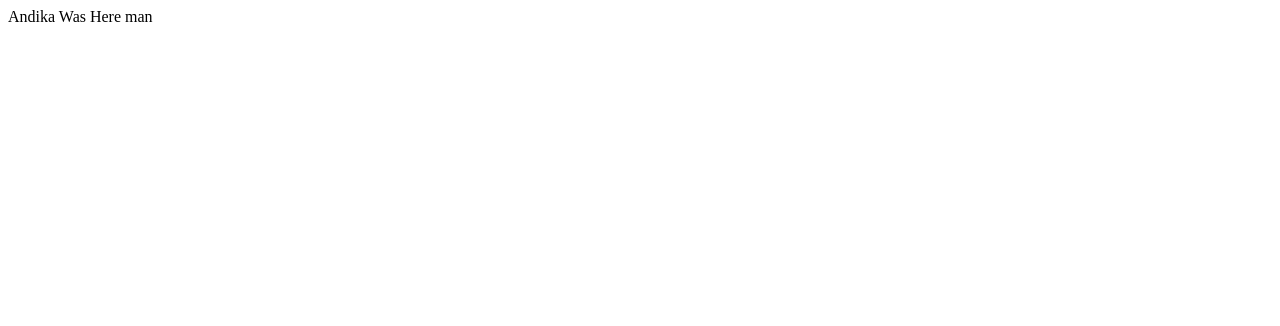
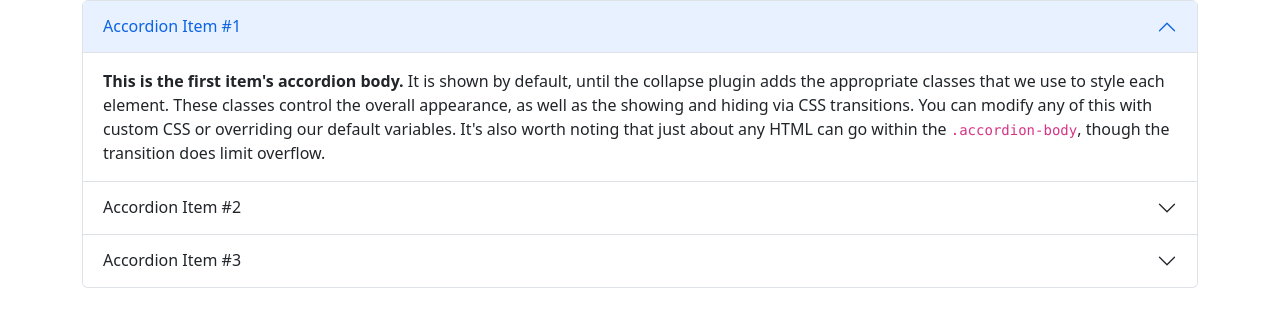
Before and after one commit to gsnipedev/andika-biz, a Nuxt app: page / in a window 1280 px wide. Shown: the top 326 px of the page. Built offline with nearby package versions, Linux system fonts and the light colour scheme.

Commit message:
integrate bootstrap 5 via cdn

```diff
--- a/app.vue
+++ b/app.vue
@@ -1,3 +1,90 @@
 <template>
-  <div>Andika Was Here man</div>
+  <div class="container">
+    <div class="accordion" id="accordionExample">
+      <div class="accordion-item">
+        <h2 class="accordion-header" id="headingOne">
+          <button
+            class="accordion-button"
+            type="button"
+            data-bs-toggle="collapse"
+            data-bs-target="#collapseOne"
+            aria-expanded="true"
+            aria-controls="collapseOne"
+          >
+            Accordion Item #1
+          </button>
+        </h2>
+        <div
+          id="collapseOne"
+          class="accordion-collapse collapse show"
+          aria-labelledby="headingOne"
+          data-bs-parent="#accordionExample"
+        >
+          <div class="accordion-body">
+            <strong>This is the first item's accordion body.</strong> It is shown by default, until the collapse plugin
+            adds the appropriate classes that we use to style each element. These classes control the overall
+            appearance, as well as the showing and hiding via CSS transitions. You can modify any of this with custom
+            CSS or overriding our default variables. It's also worth noting that just about any HTML can go within the
+            <code>.accordion-body</code>, though the transition does limit overflow.
+          </div>
+        </div>
+      </div>
+      <div class="accordion-item">
+        <h2 class="accordion-header" id="headingTwo">
+          <button
+            class="accordion-button collapsed"
+            type="button"
+            data-bs-toggle="collapse"
+            data-bs-target="#collapseTwo"
+            aria-expanded="false"
+            aria-controls="collapseTwo"
+          >
+            Accordion Item #2
+          </button>
+        </h2>
+        <div
+          id="collapseTwo"
+          class="accordion-collapse collapse"
+          aria-labelledby="headingTwo"
+          data-bs-parent="#accordionExample"
+        >
+          <div class="accordion-body">
+            <strong>This is the second item's accordion body.</strong> It is hidden by default, until the collapse
+            plugin adds the appropriate classes that we use to style each element. These classes control the overall
+            appearance, as well as the showing and hiding via CSS transitions. You can modify any of this with custom
+            CSS or overriding our default variables. It's also worth noting that just about any HTML can go within the
+            <code>.accordion-body</code>, though the transition does limit overflow.
+          </div>
+        </div>
+      </div>
+      <div class="accordion-item">
+        <h2 class="accordion-header" id="headingThree">
+          <button
+            class="accordion-button collapsed"
+            type="button"
+            data-bs-toggle="collapse"
+            data-bs-target="#collapseThree"
+            aria-expanded="false"
+            aria-controls="collapseThree"
+          >
+            Accordion Item #3
+          </button>
+        </h2>
+        <div
+          id="collapseThree"
+          class="accordion-collapse collapse"
+          aria-labelledby="headingThree"
+          data-bs-parent="#accordionExample"
+        >
+          <div class="accordion-body">
+            <strong>This is the third item's accordion body.</strong> It is hidden by default, until the collapse plugin
+            adds the appropriate classes that we use to style each element. These classes control the overall
+            appearance, as well as the showing and hiding via CSS transitions. You can modify any of this with custom
+            CSS or overriding our default variables. It's also worth noting that just about any HTML can go within the
+            <code>.accordion-body</code>, though the transition does limit overflow.
+          </div>
+        </div>
+      </div>
+    </div>
+  </div>
 </template>
--- a/nuxt.config.ts
+++ b/nuxt.config.ts
@@ -1,2 +1,22 @@
 // https://nuxt.com/docs/api/configuration/nuxt-config
-export default defineNuxtConfig({});
+export default defineNuxtConfig({
+  app: {
+    head: {
+      link: [
+        {
+          href: "https://cdn.jsdelivr.net/npm/bootstrap@5.2.3/dist/css/bootstrap.min.css",
+          rel: "stylesheet",
+          integrity: "sha384-rbsA2VBKQhggwzxH7pPCaAqO46MgnOM80zW1RWuH61DGLwZJEdK2Kadq2F9CUG65",
+          crossorigin: "anonymous",
+        },
+      ],
+      script: [
+        {
+          src: "https://cdn.jsdelivr.net/npm/bootstrap@5.2.3/dist/js/bootstrap.bundle.min.js",
+          integrity: "sha384-kenU1KFdBIe4zVF0s0G1M5b4hcpxyD9F7jL+jjXkk+Q2h455rYXK/7HAuoJl+0I4",
+          crossorigin: "anonymous",
+        },
+      ],
+    },
+  },
+});
```
